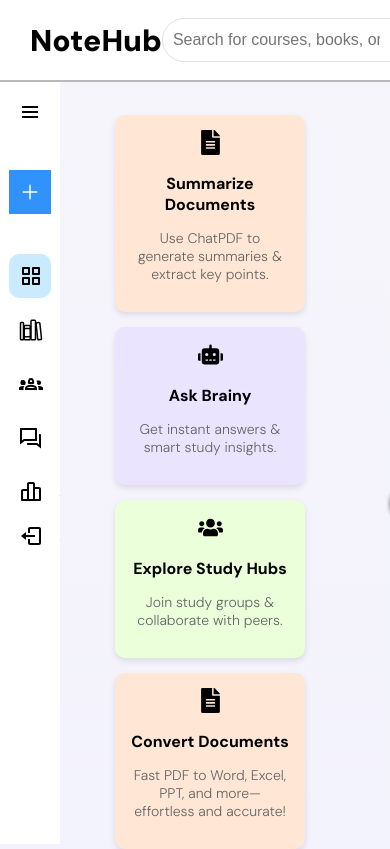
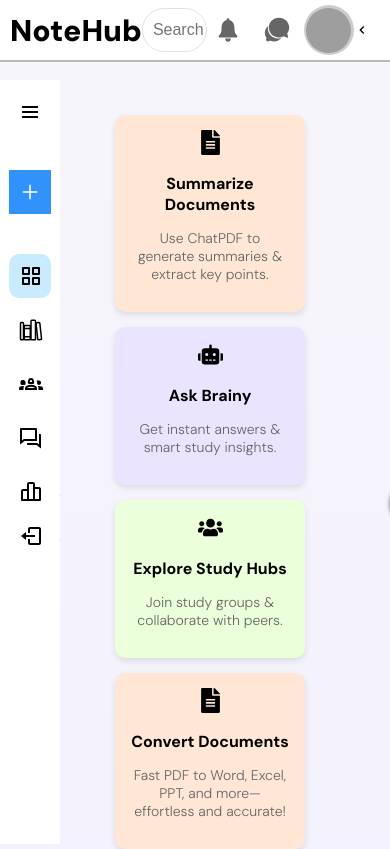
Before and after one commit to NoteHubs-Org/Frontend, a React (Create React App) app: page / in a window 390 px wide. Shown: the top 849 px of the page. Built offline with nearby package versions, Linux system fonts and the light colour scheme; grey boxes are pictures that could not be loaded.

Commit message:
loading functionality

```diff
--- a/src/header/header.css
+++ b/src/header/header.css
@@ -93,3 +93,23 @@
   font-size: 50px; /* Size of the default icon */
   color: #666;
 }
+
+@media (max-width: 768px) {
+  .header{
+    height: 40px;
+    padding: 10px;
+  }
+  .logo-name {
+    margin-left: 0;
+    text-align: center;
+  }
+  .search-container {
+    width: 20%;
+    overflow: hidden;
+  }
+  .header-right {
+    width: 100%;
+    justify-content: center;
+    margin-right: 0;
+  }
+}
--- a/src/pages/uploads/UploadPage.js
+++ b/src/pages/uploads/UploadPage.js
@@ -13,7 +13,6 @@
   const handleSummarize = async () => {
     setLoading(true);
     const result = await uploadFiles(files); // Assume this returns the summary
-    console.log(result)
     setSummary(result); // Store fetched summary
     setEditorEnabled(true); // Enable editor
     setLoading(false);
```
